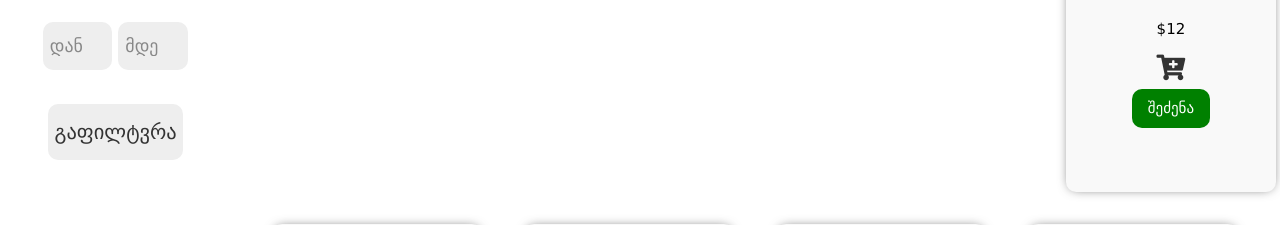
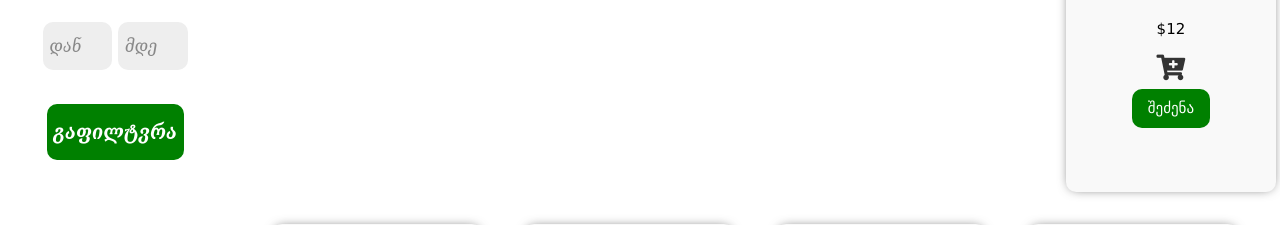
Before and after one commit to BearKiller1/ONLINE-SHOP.github.io, a PHP site: page /product.php in a window 1280 px wide. Shown: the part 423-648 px from the top of the page. Run offline with PHP 8.4, Linux system fonts and the light colour scheme; some libraries are stand-ins or nearby versions.

Commit message:
dachi update/fonts

```diff
--- a/login.php
+++ b/login.php
@@ -3,7 +3,7 @@
   <head>
     <meta charset="utf-8">
     <title>Log in</title>
-    <link rel="stylesheet" href="style/login.css">
+    <link rel="stylesheet" href="style/log.css">
     <link rel="stylesheet" href="https://cdnjs.cloudflare.com/ajax/libs/font-awesome/4.7.0/css/font-awesome.min.css">
     <meta name="viewport" content="width=device-width, initial-scale=1.0">
   <body>
@@ -11,9 +11,9 @@
         <img src="source/log-in.png" class="login_icon">
       <div class="form_inputs">
         <img src="source/tmp0.png" class="user">
-        <input class="input-field" type="text" placeholder="მომხმარებლის სახელი" name="usrnm">
+        <input class="input-field" type="text" placeholder="მომხმარებლი" name="usrnm">
         <img src="source/tmp.png" class="pwd">
-        <input class="input-field" type="text" placeholder="მომხმარებლის პაროლი" name="usrnm">
+        <input class="input-field" type="text" placeholder="პაროლი" name="usrnm">
       </div>
       <button type="button" name="button" class="login_button w3-blue">შესვლა</button>
       <a href="#" class="forget_pwd">პაროლის აღდგენა</a>
--- a/product.php
+++ b/product.php
@@ -9,7 +9,7 @@
     <link rel="stylesheet" href="https://www.w3schools.com/w3css/4/w3.css">
     <link href="https://fonts.googleapis.com/icon?family=Material+Icons" rel="stylesheet">
     <link rel="stylesheet" href="https://use.fontawesome.com/releases/v5.5.0/css/all.css" integrity="sha384-B4dIYHKNBt8Bc12p+WXckhzcICo0wtJAoU8YZTY5qE0Id1GSseTk6S+L3BlXeVIU" crossorigin="anonymous">
-    <link rel="stylesheet" href="style/prod.css">
+    <link rel="stylesheet" href="style/test_prod.css">
     <link rel="stylesheet" href="style/index.css">
   </head>
   <body>
@@ -43,7 +43,7 @@
         <option value="child">ბავშვის</option>
       </select>
 
-      <select name="">
+      <select name="cateogry_select">
         <option disabled selected>კატეგორია</option>
         <option value="sharvali">შარვალი</option>
         <option value="sharvali">შარვალი</option>
@@ -53,7 +53,7 @@
         <option value="sharvali">შარვალი</option>
       </select>
 
-      <select  name="">
+      <select  name="collection">
         <option disabled selected>კოლექცია</option>
         <option value="sharvali">ზაფხული</option>
         <option value="sharvali">შემოდგომა</option>
@@ -130,6 +130,7 @@
       </div>
 
     </div>
+
     <script>
       // Onclick image opens and closes 1 Product
       $(".gallery_img").click(function(){
--- a/style/prod.css
+++ b/style/test_prod.css
@@ -1,6 +1,15 @@
-body{
 
-}
+@font-face { font-family: erti_zomis_gashlili_wierdo; src: url('../Fonts/erti_zomis_gashlili_wierdo.ttf'); }
+@font-face { font-family: daxrili_wvrili; src: url('../Fonts/daxrili_wvrili.ttf'); }
+@font-face { font-family: bold_politika; src: url('../Fonts/bold_politika.ttf'); }
+@font-face { font-family: bold_geo; src: url('../Fonts/bold.ttf'); }
+@font-face { font-family: dzalian_bold; src: url('../Fonts/dzalian_bold.ttf'); }
+@font-face { font-family: mkrtali_grdzeli; src: url('../Fonts/mkrtali_grdzeli.ttf'); }
+@font-face { font-family: mkrtali_daxveuli; src: url('../Fonts/mkrtali_daxveuli.ttf'); }
+@font-face { font-family: daxveuli; src: url('../Fonts/daxveuli.ttf'); }
+@font-face { font-family: superman; src: url('../Fonts/superman.ttf'); }
+@font-face { font-family: test; src: url('../Fonts/vazi.ttf'); }
+
 /* FILTER  */
 #side_menu{
   /* background-color: #F7F7F7; */
@@ -13,6 +22,7 @@ body{
   font-size: 1.6vw;
 }
 #side_menu select,#side_menu input, #side_menu button{
+    font-family: 'daxrili_wvrili';
     background-color: #eee;
     /* background-color: #434343; */
     padding-left: 3%;
@@ -29,10 +39,18 @@ body{
 #side_menu input::-webkit-inner-spin-button {-webkit-appearance: none;margin: 0;}
 #side_menu input[type="number"]{width:30%;font-size:1.4vw;}
 #side_menu button:hover{background-color:#333;color:#fff;transition: 1s;}
-#side_menu button{cursor: pointer;transition: 1s;height: 7vh;}
+#side_menu button{
+  background-color: green;
+  color:white;
+  cursor: pointer;
+  transition: 0.5s;
+  height: 7vh;
+  font-family: 'dzalian_bold';
+}
 
 /* SEARCH */
 .search-product{
+  font-family: 'dzalian_bold';
   float:left;
   background-color: #eee;
   color:#333;
@@ -42,7 +60,7 @@ body{
   height: 7vh;
   text-align: center;
 }
-.search-product input::placeholder{color:inherit;}
+.search-product input::placeholder{color:inherit;opacity: 0.7;}
 .search-product input{
   width: 85%;
   background-color:transparent  ;
@@ -106,10 +124,11 @@ body{
   margin:5% 0 5% 0;
   height:7vh;
   font-size:1.7vw;
-  font-family: "Sofia";
+  font-family: "bold_geo";
   color:#eee;
 }
 .more{
+  font-family: "bold_politika";
   border-radius: 100px;
   display: none;
   z-index: 0;
```
Also changed, not shown: style/log.css (renamed from style/login.css, +13 -0 lines).
